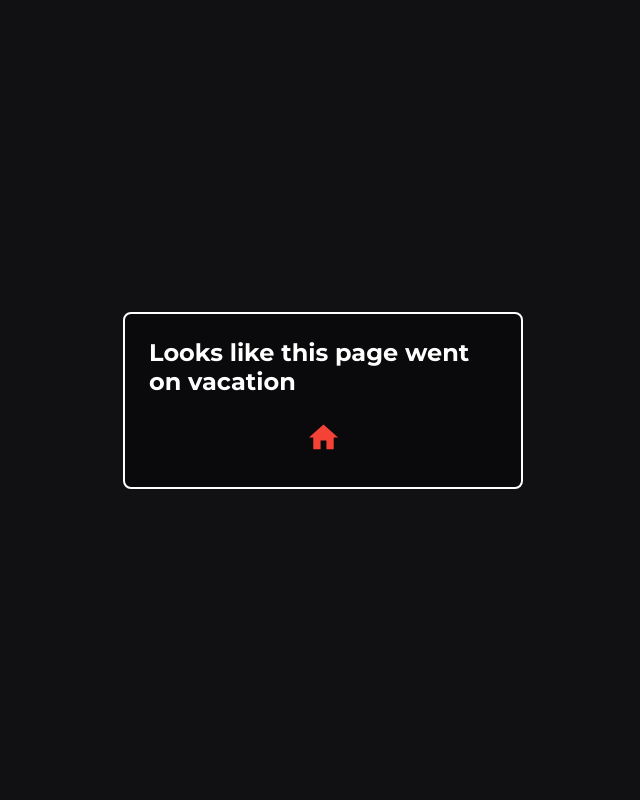
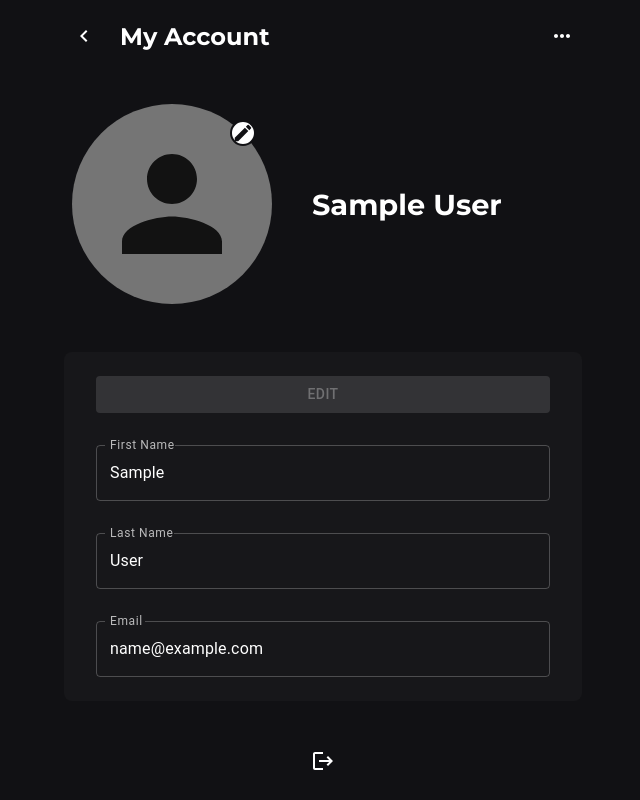
Before and after one commit to Engoa/todo-client, a React (Vite) app: page /profile/1 in a window 1280 px wide. Shown: the whole page, without its empty margins (317-957 px from the left). Built offline with nearby package versions, Linux system fonts and the light colour scheme; no server answers; sample sign-in values are in the browser's storage.

Commit message:
added user id param for route

```diff
--- a/src/Router.tsx
+++ b/src/Router.tsx
@@ -32,7 +32,7 @@ const Router: FC = ({ children }) => {
         <Routes>
           <Route path="/">
             {isLoggedIn && <Route path="/" element={<Layout />} />}
-            {isLoggedIn && <Route path="profile" element={<ProfilePage />} />}
+            {isLoggedIn && <Route path="profile/:id" element={<ProfilePage />} />}
             <Route path="login" element={<Login />} />
             <Route path="register" element={<Register />} />
             <Route path="*" element={<PageNotFound />} />
--- a/src/components/Navbar/Navbar.tsx
+++ b/src/components/Navbar/Navbar.tsx
@@ -86,7 +86,7 @@ const Navbar = () => {
         transformOrigin={{ horizontal: "left", vertical: "top" }}
         anchorOrigin={{ horizontal: "right", vertical: "bottom" }}
       >
-        <Link to={"/profile"}>
+        <Link to={`/profile/${user._id}`}>
           <MenuItem>
             <ListItemIcon>
               <Settings fontSize="small" />
--- a/src/pages/ProfilePage.tsx
+++ b/src/pages/ProfilePage.tsx
@@ -6,6 +6,7 @@ import LogoutIcon from "@mui/icons-material/Logout";
 
 const ProfilePage: FC = (): JSX.Element => {
   const { logout } = React.useContext(UserContext);
+
   return (
     <div className="profile">
       <ProfileData />
```
